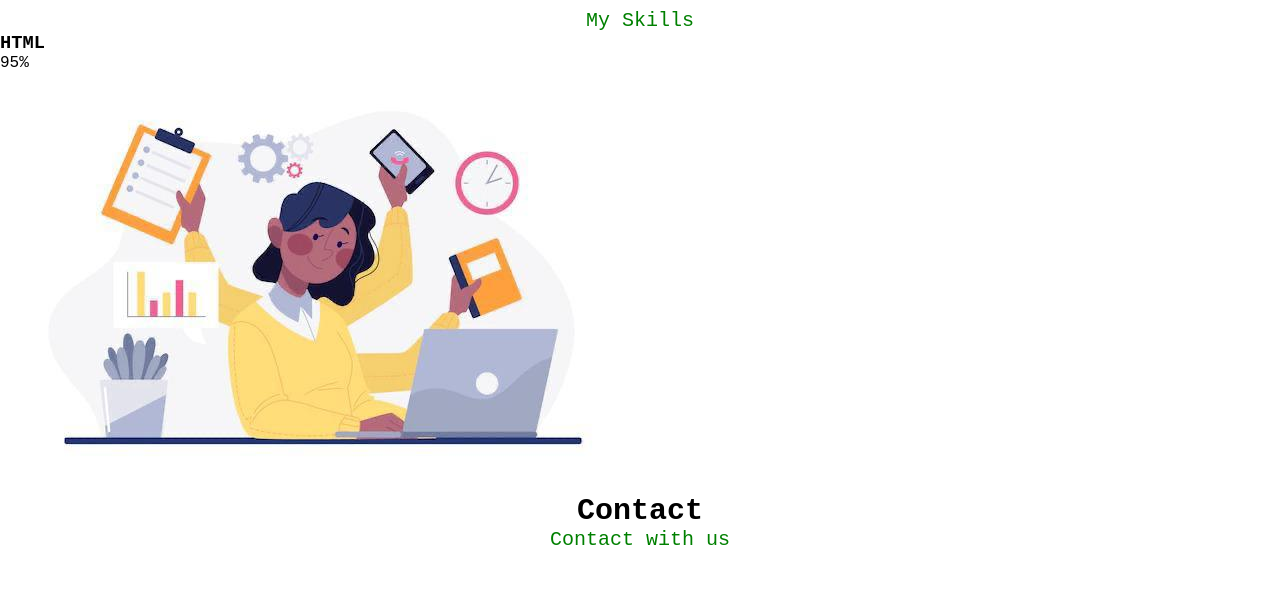
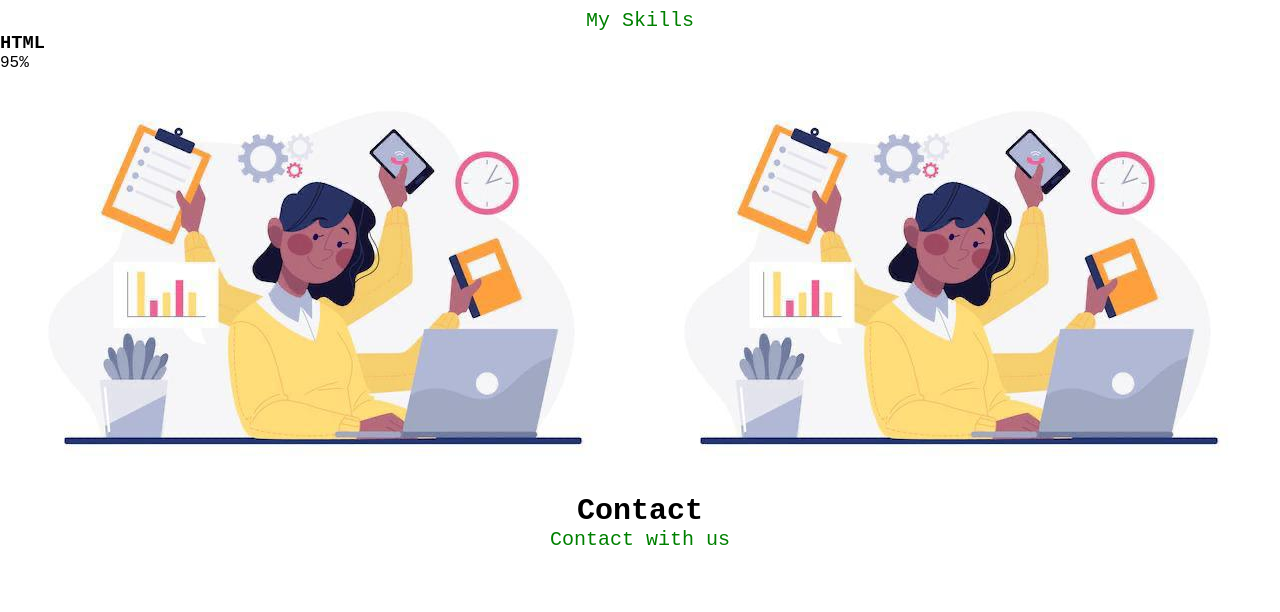
Before and after one commit to KevinRoy717/Portfolio, a plain HTML site: page Index.html in a window 1280 px wide. Shown: the part 960-1572 px from the top of the page. Drawn offline with Linux system fonts and the light colour scheme; a web font is replaced by a local one.

Commit message:
portfolio v1

```diff
--- a/Index.html
+++ b/Index.html
@@ -95,6 +95,7 @@
                 </div>
                 <div class="skill-img">
                     <img src="./images/img.jpeg" alt="skill">
+                    <img src="./images/img.jpeg" alt="skill">
                 </div>
             </div>
 
```
